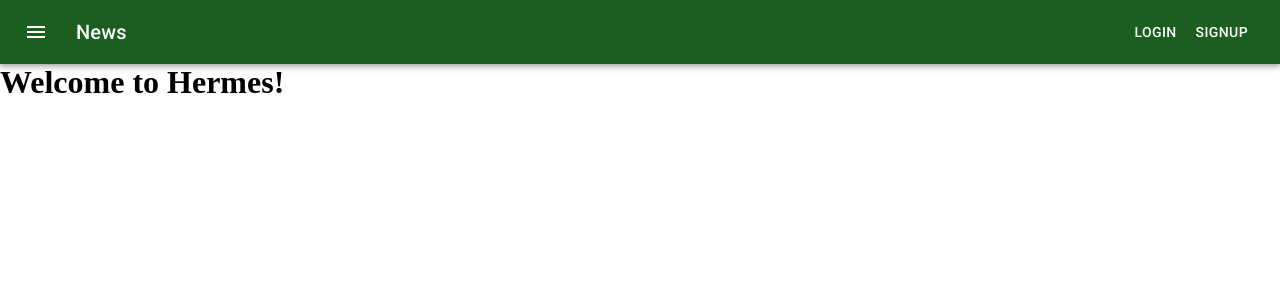
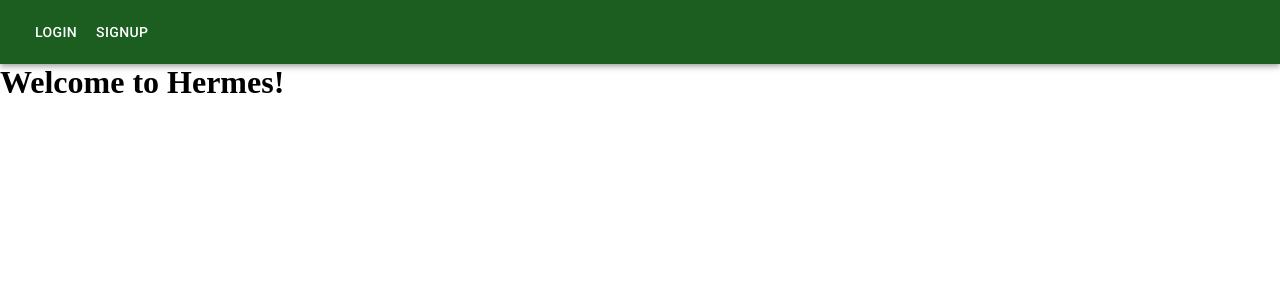
Before and after one commit to winstein27/hermes-front, a Next.js app: page / in a window 1280 px wide. Shown: the top 300 px of the page. Built offline with nearby package versions, Linux system fonts and the light colour scheme.

Commit message:
:bug: fix: header button
Removing unused button from header

```diff
--- a/src/components/Header.tsx
+++ b/src/components/Header.tsx
@@ -15,7 +15,7 @@ const Header = () => {
     <Box sx={{ flexGrow: 1 }}>
       <AppBar position="static">
         <Toolbar>
-          <IconButton
+          {/* <IconButton
             size="large"
             edge="start"
             color="inherit"
@@ -26,7 +26,7 @@ const Header = () => {
           </IconButton>
           <Typography variant="h6" component="div" sx={{ flexGrow: 1 }}>
             News
-          </Typography>
+          </Typography> */}
           <Button
             color="inherit"
             type="button"
```
